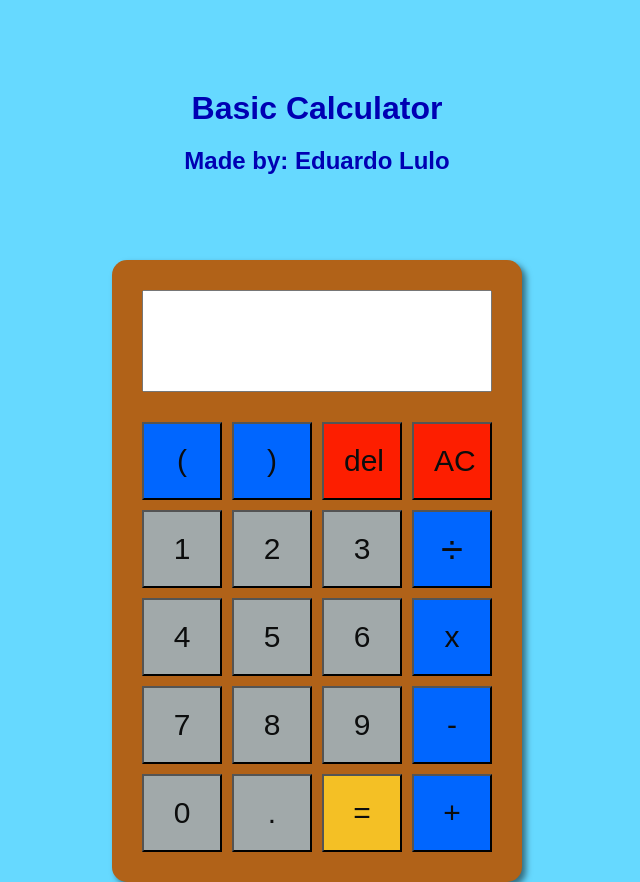
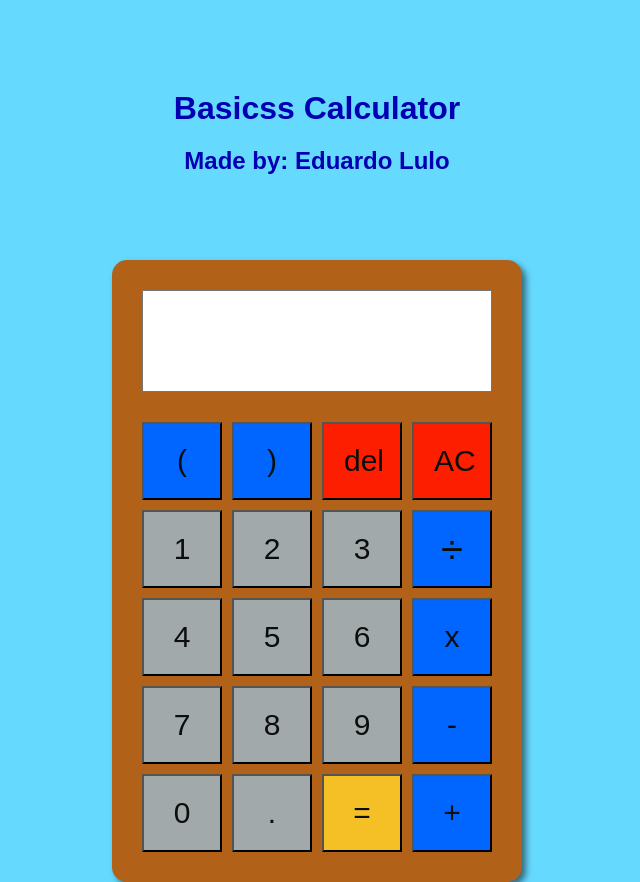
Before and after one commit to edujlulo/basic-calculator, a plain HTML site: page index.html in a window 1280 px wide. Shown: the whole page, without its empty margins (323-963 px from the left). Drawn offline with Linux system fonts and the light colour scheme.

Commit message:
Update index.html

```diff
--- a/index.html
+++ b/index.html
@@ -7,7 +7,7 @@
     <link rel="stylesheet" href="style.css" />
   </head>
   <body>
-    <h1 class="title">Basic Calculator</h1>
+    <h1 class="title">Basicss Calculator</h1>
     <h2 class="title" id="creator">Made by: Eduardo Lulo</h2>
     <div class="all-buttons">
       <input type="text" class="screen" readonly />
```
